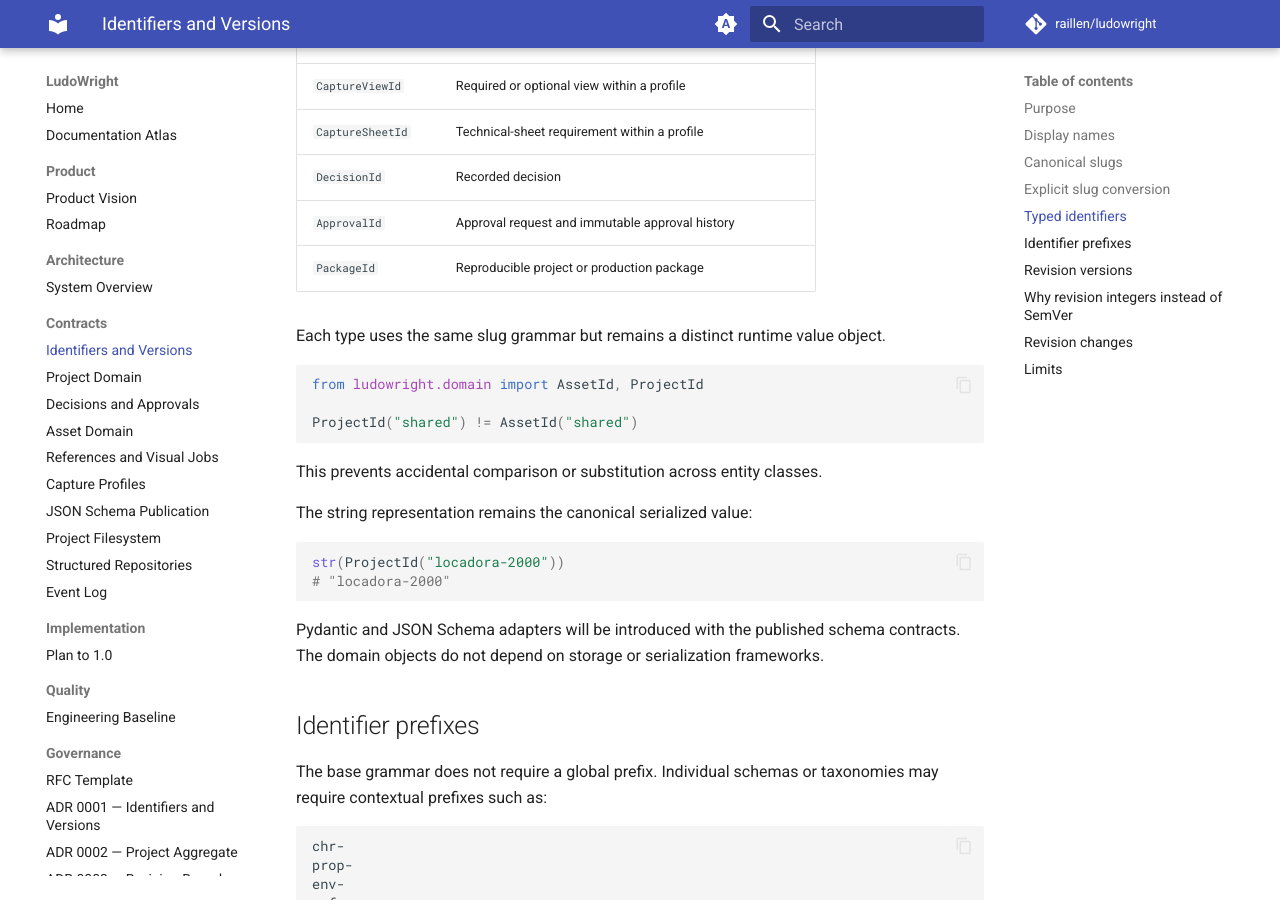
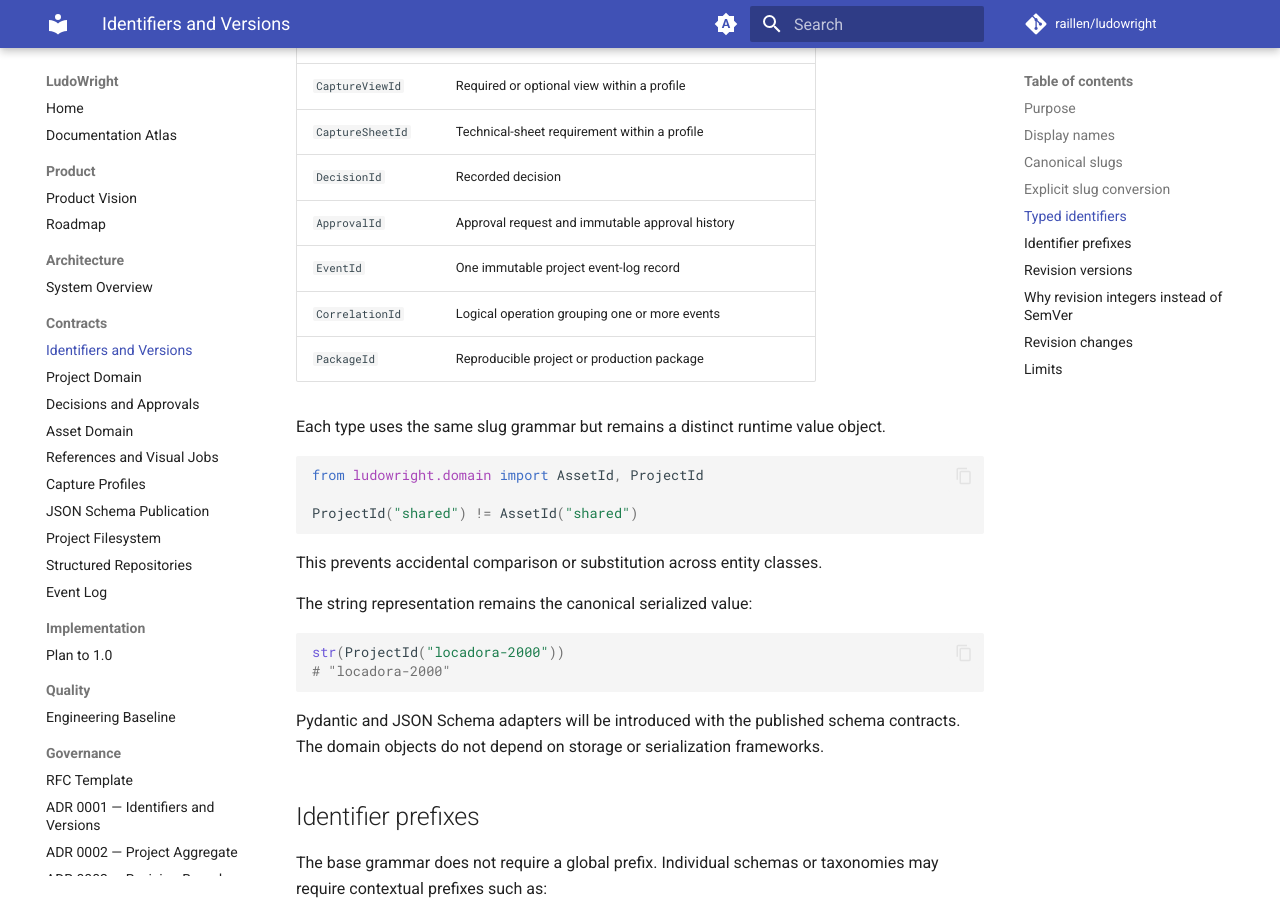
Before and after one commit to raillen/ludowright, an MkDocs documentation site: the page built from docs/contracts/IDENTIFIERS_AND_VERSIONS.md, in a window 1280 px wide and 900 px high, scrolled down 2942 px. Built offline with MkDocs 1.6.1 and Material for MkDocs 9.7.7, drawn with Linux system fonts in a browser that asks for light colours; comment, search, counter and statistics services are not loaded.

Commit message:
Document event and correlation identifiers

```diff
--- a/docs/contracts/IDENTIFIERS_AND_VERSIONS.md
+++ b/docs/contracts/IDENTIFIERS_AND_VERSIONS.md
@@ -117,6 +117,8 @@
 | `CaptureSheetId` | Technical-sheet requirement within a profile |
 | `DecisionId` | Recorded decision |
 | `ApprovalId` | Approval request and immutable approval history |
+| `EventId` | One immutable project event-log record |
+| `CorrelationId` | Logical operation grouping one or more events |
 | `PackageId` | Reproducible project or production package |
 
 Each type uses the same slug grammar but remains a distinct runtime value object.
```
